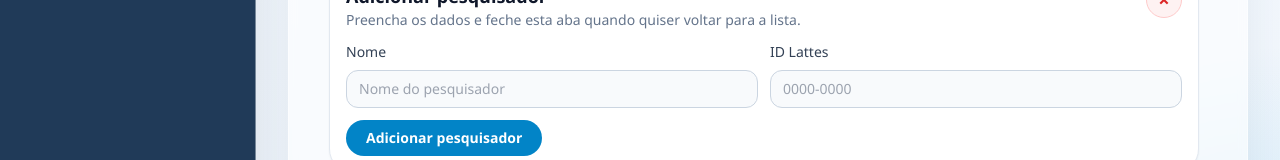
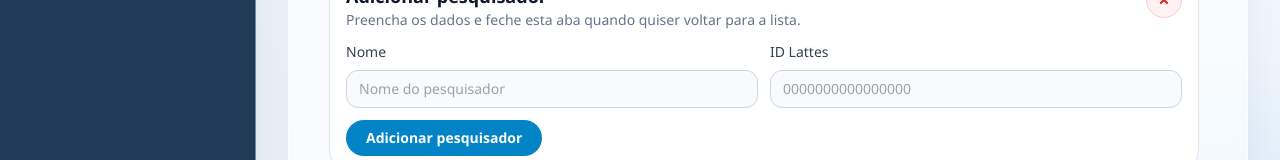
Before and after one commit to sophialsts/frontend-desafio-sincrono, a Next.js app: page /pesquisadores in a window 1280 px wide. Both pictures are taken after a click on the button "Adicionar pesquisador". Shown: the part 393-553 px from the top of the page. Built offline with nearby package versions, Linux system fonts and the light colour scheme; no server answers.

Commit message:
feat: correções de adição de pesquisador

```diff
--- a/src/app/(paginas)/pesquisadores/page.tsx
+++ b/src/app/(paginas)/pesquisadores/page.tsx
@@ -13,6 +13,8 @@ export default function Pesquisadores() {
     const [nome, setNome] = useState('');
     const [lattesId, setLattesId] = useState('');
     const [erro, setErro] = useState('');
+    const [erroNome, setErroNome] = useState('');
+    const [erroLattesId, setErroLattesId] = useState('');
     const [carregando, setCarregando] = useState(false);
 
     // Carregar dados iniciais
@@ -40,6 +42,8 @@ export default function Pesquisadores() {
         setNome('');
         setLattesId('');
         setErro('');
+        setErroNome('');
+        setErroLattesId('');
     };
 
     const handleAdicionar = async () => {
@@ -61,20 +65,38 @@ export default function Pesquisadores() {
     const handleSubmit = async (event: FormEvent<HTMLFormElement>) => {
         event.preventDefault();
         setErro('');
+        setErroNome('');
+        setErroLattesId('');
+
+        const nomeNormalizado = nome.trim();
+        const lattesNormalizado = lattesId.trim();
+
+        if (!nomeNormalizado) {
+            setErroNome('Informe o nome do pesquisador.');
+            return;
+        }
+
+        if (lattesNormalizado.length !== 16) {
+            setErroLattesId('O ID Lattes deve conter exatamente 16 dígitos.');
+            return;
+        }
+
         setCarregando(true);
 
         try {
             if (editandoId) {
-                const pesquisadorAtualizado = await atualizarPesquisador(editandoId, { nome, lattes_id: lattesId });
+                const pesquisadorAtualizado = await atualizarPesquisador(editandoId, { nome: nomeNormalizado, lattes_id: lattesNormalizado });
                 setLista((atual) =>
                     atual.map((p) => (p.lattes_id === editandoId ? pesquisadorAtualizado : p))
                 );
             } else {
-                const novoPesquisador = await criarPesquisador({ nome, lattes_id: lattesId });
+                const novoPesquisador = await criarPesquisador({ nome: nomeNormalizado, lattes_id: lattesNormalizado });
                 setLista((atual) => [novoPesquisador, ...atual]);
             }
             setNome('');
             setLattesId('');
+            setErroNome('');
+            setErroLattesId('');
             setAberto(false);
             setEditandoId(null);
         } catch (e) {
@@ -144,19 +166,45 @@ export default function Pesquisadores() {
                             Nome
                             <input
                                 value={nome}
-                                onChange={(event) => setNome(event.target.value)}
-                                className="mt-2 rounded-xl border border-slate-300 bg-slate-50 px-3 py-2 text-slate-900 outline-none focus:border-sky-400 focus:ring-2 focus:ring-sky-200"
+                                onChange={(event) => {
+                                    setNome(event.target.value);
+                                    if (erroNome) {
+                                        setErroNome('');
+                                    }
+                                }}
+                                className={`mt-2 rounded-xl bg-slate-50 px-3 py-2 text-slate-900 outline-none focus:ring-2 ${
+                                    erroNome
+                                        ? 'border border-red-300 focus:border-red-400 focus:ring-red-200'
+                                        : 'border border-slate-300 focus:border-sky-400 focus:ring-sky-200'
+                                }`}
                                 placeholder="Nome do pesquisador"
                             />
+                            {erroNome ? (
+                                <span className="mt-2 text-sm text-red-600">{erroNome}</span>
+                            ) : null}
                         </label>
                         <label className="flex flex-col text-sm text-slate-700">
                             ID Lattes
                             <input
                                 value={lattesId}
-                                onChange={(event) => setLattesId(event.target.value)}
-                                className="mt-2 rounded-xl border border-slate-300 bg-slate-50 px-3 py-2 text-slate-900 outline-none focus:border-sky-400 focus:ring-2 focus:ring-sky-200"
-                                placeholder="0000-0000"
+                                onChange={(event) => {
+                                    setLattesId(event.target.value.replace(/\D/g, '').slice(0, 16));
+                                    if (erroLattesId) {
+                                        setErroLattesId('');
+                                    }
+                                }}
+                                className={`mt-2 rounded-xl bg-slate-50 px-3 py-2 text-slate-900 outline-none focus:ring-2 ${
+                                    erroLattesId
+                                        ? 'border border-red-300 focus:border-red-400 focus:ring-red-200'
+                                        : 'border border-slate-300 focus:border-sky-400 focus:ring-sky-200'
+                                }`}
+                                placeholder="0000000000000000"
+                                inputMode="numeric"
+                                maxLength={16}
                             />
+                            {erroLattesId ? (
+                                <span className="mt-2 text-sm text-red-600">{erroLattesId}</span>
+                            ) : null}
                         </label>
                     </div>
                     <button
```
Also changed, not shown: 1 other file (tests, documents, lock files or other folders).
